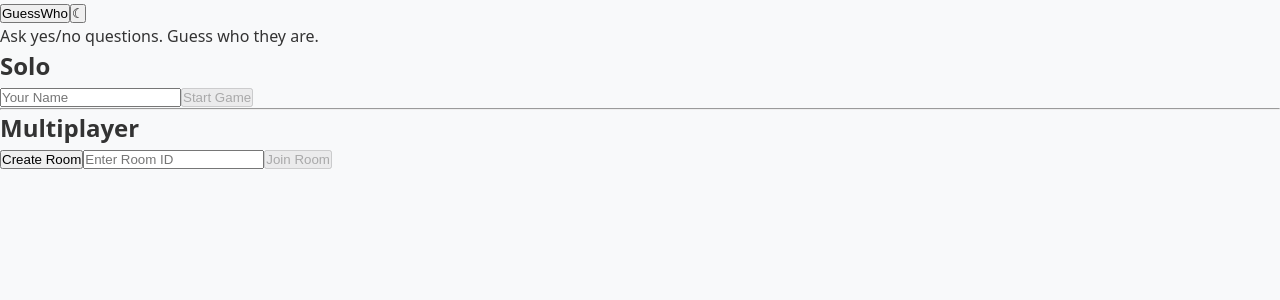
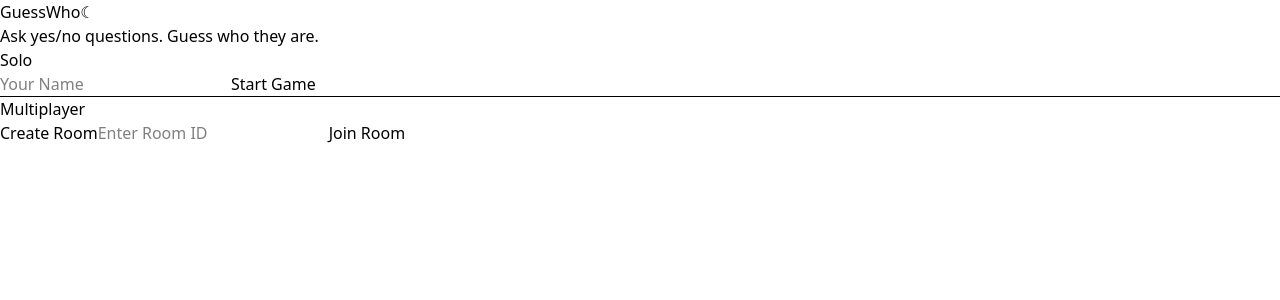
Before and after one commit to coder-newbie404/guesswho-fe, a React (Vite) app: page / in a window 1280 px wide. Shown: the top 300 px of the page. Built offline with nearby package versions, Linux system fonts and the light colour scheme; no server answers.

Commit message:
feat: install and configure Tailwind CSS v4

```diff
--- a/package.json
+++ b/package.json
@@ -11,8 +11,10 @@
     "deploy": "gh-pages -d dist"
   },
   "dependencies": {
+    "@tailwindcss/vite": "^4.3.0",
     "react": "^19.2.5",
-    "react-dom": "^19.2.5"
+    "react-dom": "^19.2.5",
+    "tailwindcss": "^4.3.0"
   },
   "devDependencies": {
     "@eslint/js": "^10.0.1",
--- a/src/index.css
+++ b/src/index.css
@@ -1,78 +1,5 @@
-*, *::before, *::after {
-  box-sizing: border-box;
-  margin: 0;
-  padding: 0;
+@import "tailwindcss";
+
+@theme {
+  --font-sans: ui-sans-serif, system-ui, -apple-system, BlinkMacSystemFont, "Segoe UI", Roboto, sans-serif;
 }
-
-:root, [data-theme="light"] {
-  --bg: #f8f9fa;
-  --surface: #fff;
-  --text: #333;
-  --text-heading: #111;
-  --text-muted: #888;
-  --border: #e0e0e0;
-  --primary: #6c5ce7;
-  --primary-hover: #5a4bd1;
-  --primary-text: #fff;
-  --success: #00b894;
-  --success-bg: rgba(0, 184, 148, 0.1);
-  --danger: #e17055;
-  --danger-bg: rgba(225, 112, 85, 0.08);
-  --surface-alt: #f1f2f6;
-  --shadow: 0 1px 3px rgba(0,0,0,0.08);
-  --overlay: rgba(0,0,0,0.5);
-}
-
-[data-theme="dark"] {
-  --bg: #16171d;
-  --surface: #1e1f27;
-  --text: #c0c0c0;
-  --text-heading: #f0f0f0;
-  --text-muted: #777;
-  --border: #2e303a;
-  --primary: #a29bfe;
-  --primary-hover: #b8b3ff;
-  --primary-text: #16171d;
-  --success: #55efc4;
-  --success-bg: rgba(85, 239, 196, 0.1);
-  --danger: #ff7675;
-  --danger-bg: rgba(255, 118, 117, 0.08);
-  --surface-alt: #25262f;
-  --shadow: 0 1px 3px rgba(0,0,0,0.3);
-  --overlay: rgba(0,0,0,0.7);
-}
-
-body {
-  font-family: system-ui, -apple-system, BlinkMacSystemFont, "Segoe UI", sans-serif;
-  font-size: 16px;
-  line-height: 1.5;
-  color: var(--text);
-  background: var(--bg);
-  min-height: 100vh;
-  -webkit-font-smoothing: antialiased;
-  -moz-osx-font-smoothing: grayscale;
-}
-
-#root {
-  width: 100%;
-  min-height: 100vh;
-  display: flex;
-  flex-direction: column;
-}
-
-.ws-status {
-  display: inline-block;
-  width: 8px;
-  height: 8px;
-  border-radius: 50%;
-}
-.ws-status.connected {
-  background-color: #22c55e;
-}
-.ws-status.disconnected {
-  background-color: #ef4444;
-}
-
-@media (max-width: 600px) {
-  body { font-size: 15px; }
-}
--- a/vite.config.js
+++ b/vite.config.js
@@ -1,10 +1,11 @@
 import { defineConfig, loadEnv } from "vite";
 import react from "@vitejs/plugin-react";
+import tailwindcss from "@tailwindcss/vite";
 
 export default defineConfig(({ mode }) => {
   const env = loadEnv(mode, process.cwd(), "");
   return {
-    plugins: [react()],
+    plugins: [react(), tailwindcss()],
     base: env.VITE_BASE_PATH || "/guesswho/",
   };
 });
```
Also changed, not shown: 1 other file (tests, documents, lock files or other folders).
